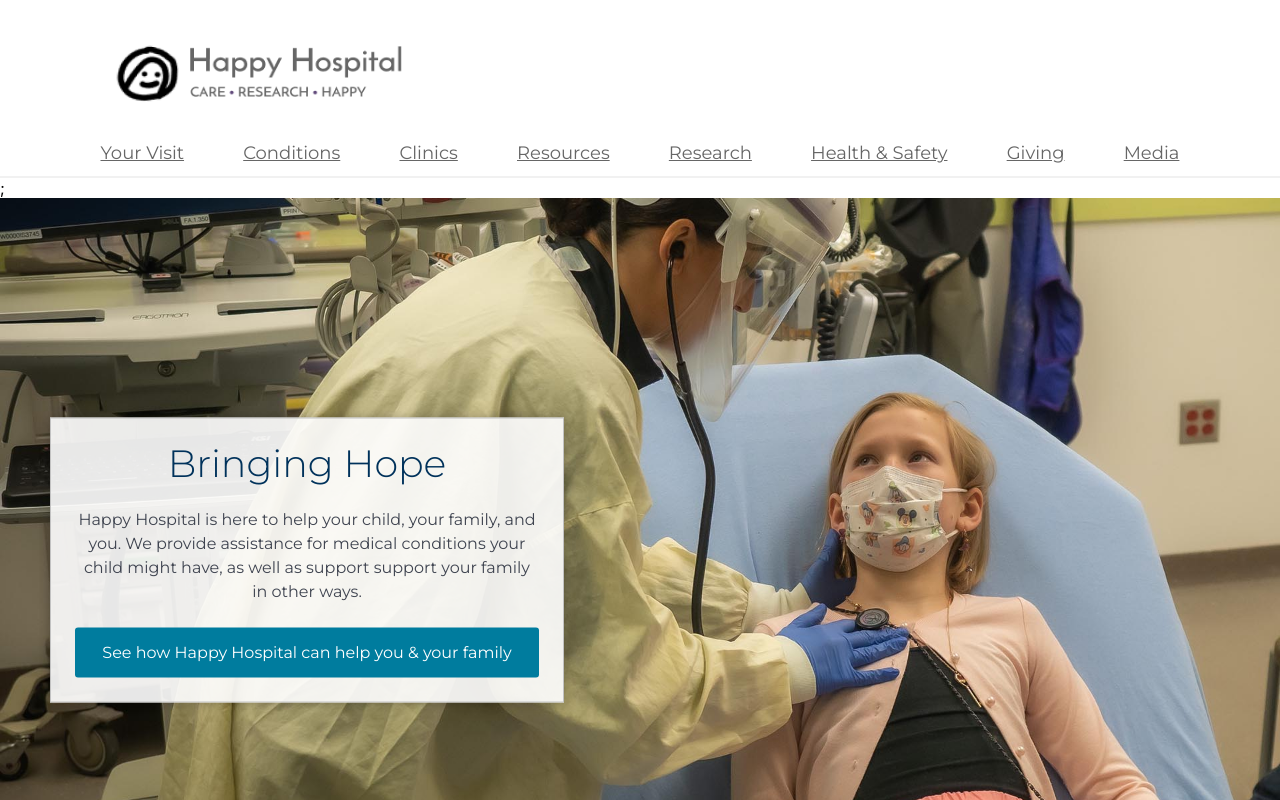
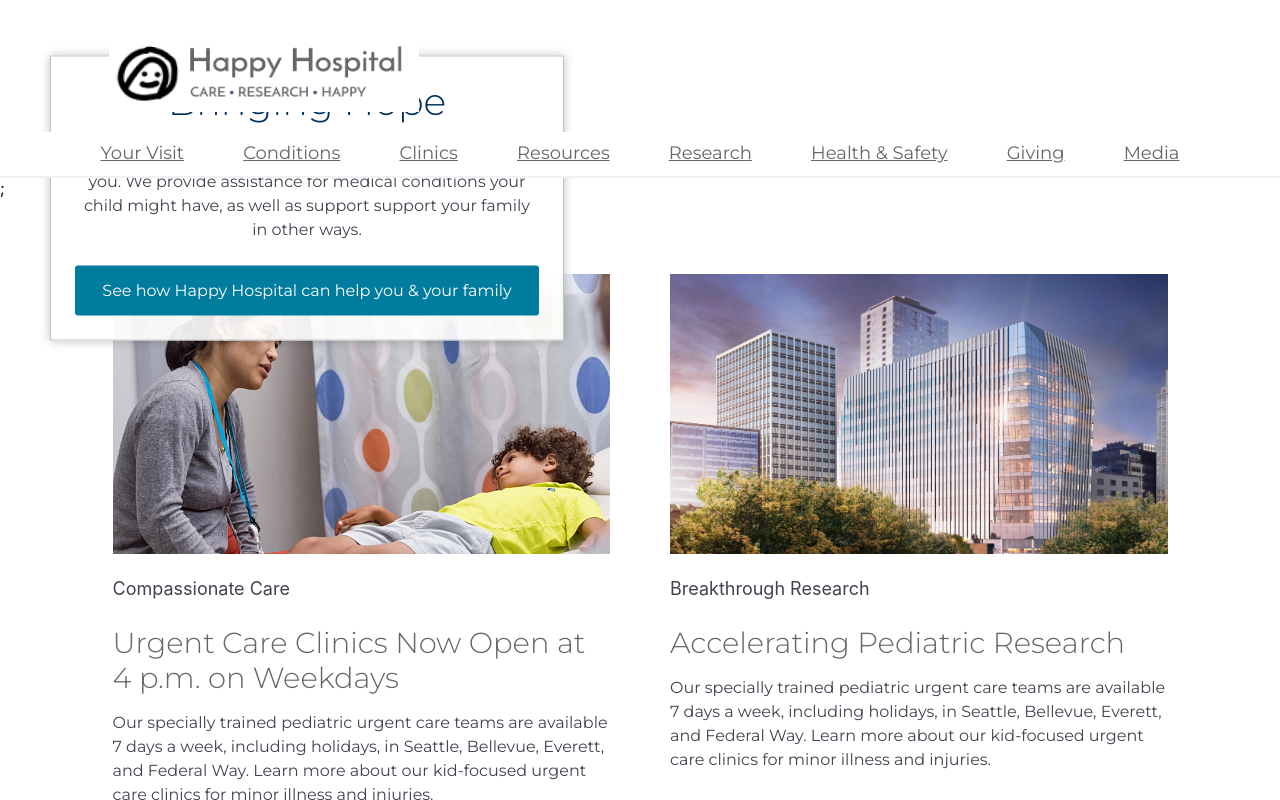
Before and after one commit to aluu5675/Capstone-Project, a React (Create React App) app in the folder my-app/: page / in a window 1280 px wide. Shown: the top 800 px of the page. Built offline with nearby package versions, Linux system fonts and the light colour scheme.

Commit message:
image change

```diff
--- a/my-app/src/Home.js
+++ b/my-app/src/Home.js
@@ -8,7 +8,7 @@ export default class HomePage extends Component {
             <div>
                 <main>
                     <div className="homepage-hero">
-                        <img src='../img/homepage.jpg' alt='homepage image' className='homeImg'></img>
+
                         <div className='inner'>
                             <div className="happy-wrapper">
                                 <h1 className='no-line'>Bringing Hope</h1>
```
